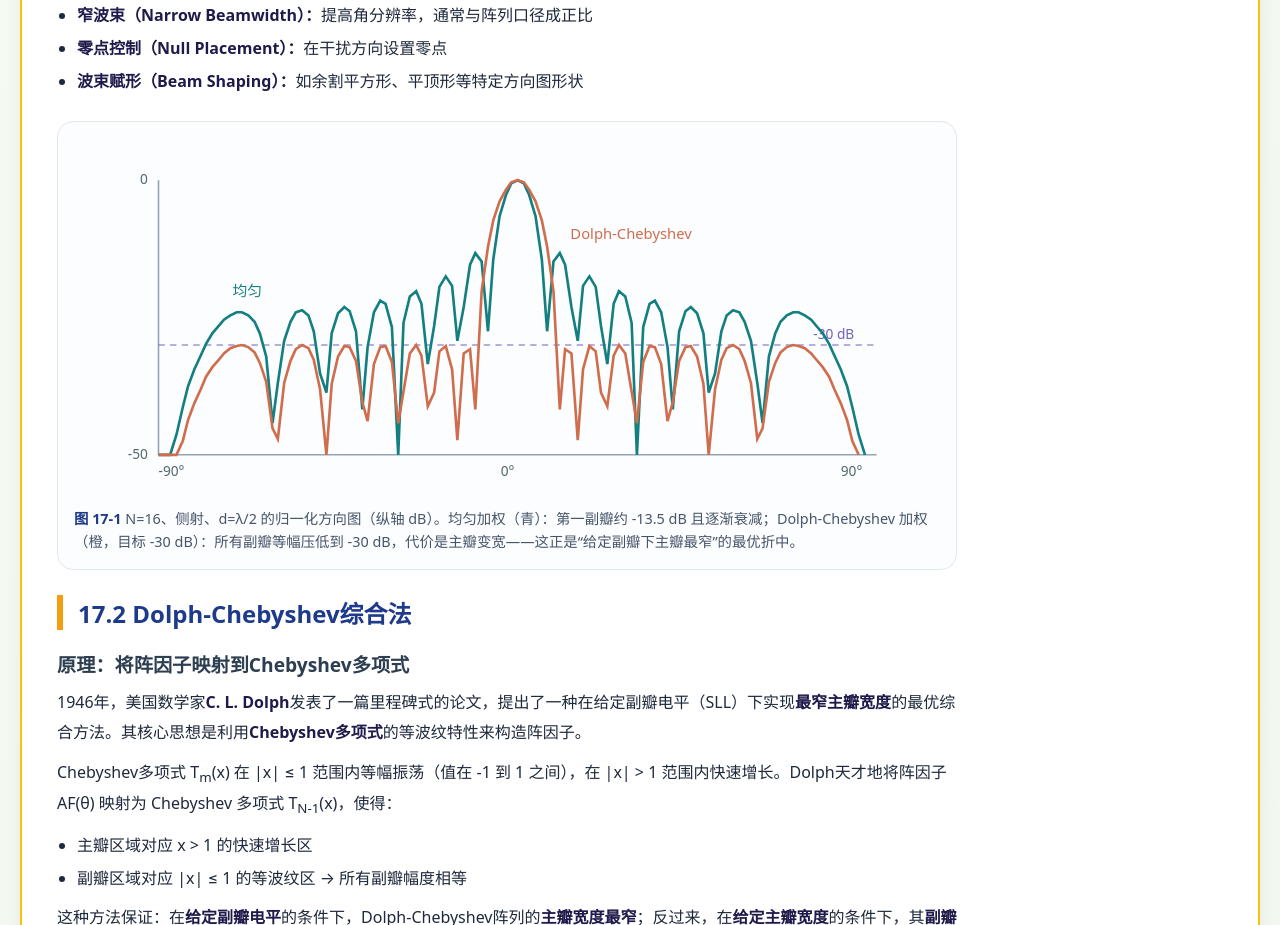
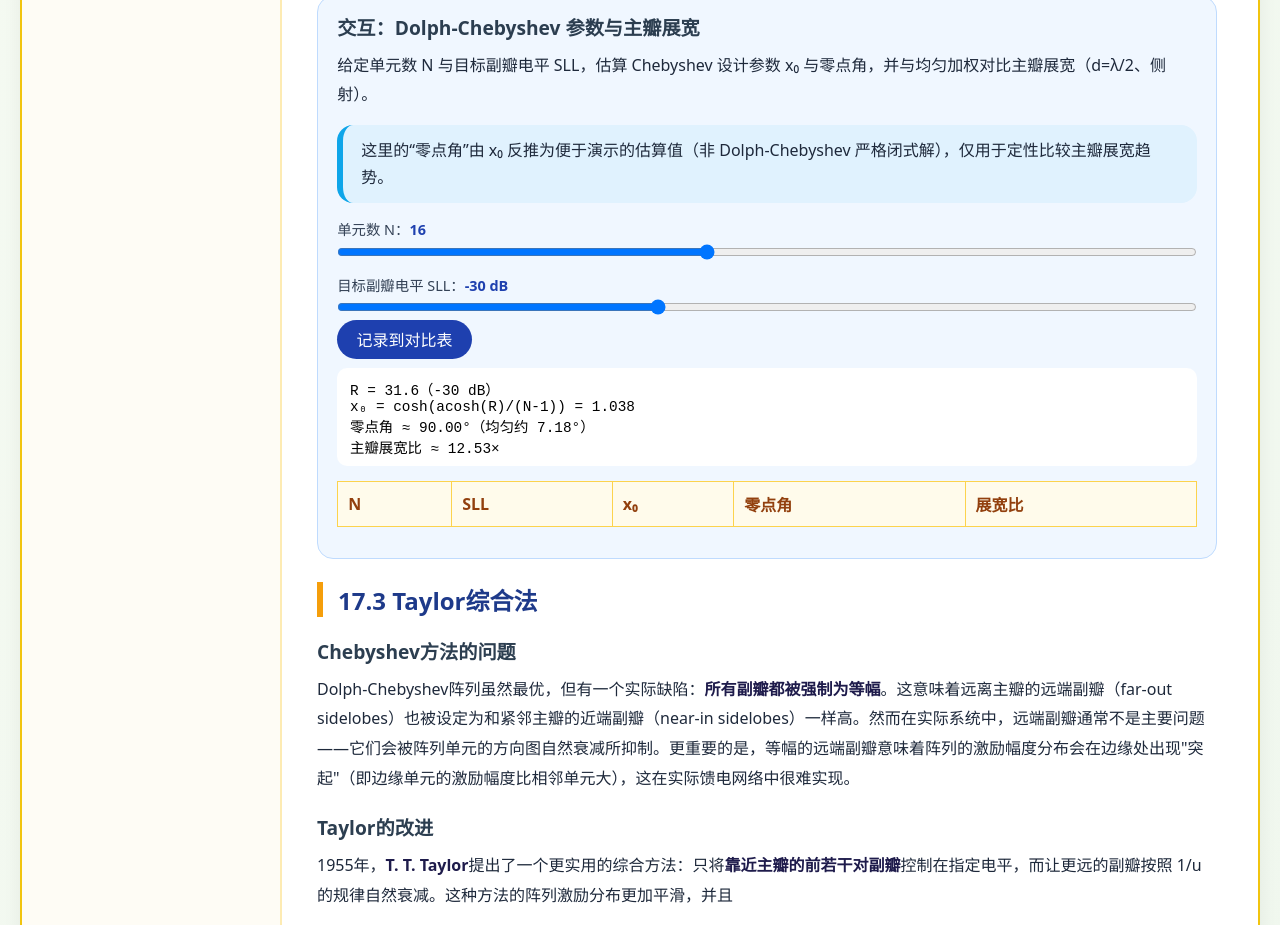
Before and after one commit to 1998x-stack/antenna-propagation-tutorial, a plain HTML site: page 17.html in a window 1280 px wide. Shown: the part 2751-3676 px from the top of the page. Drawn offline with Linux system fonts and the light colour scheme.

Commit message:
fix(antenna-propagation-tutorial): 修正第17章侧栏 nav 闭合并标注 Chebyshev 零点角为估算

```diff
--- a/17.html
+++ b/17.html
@@ -68,8 +68,6 @@
             <li><a href="26.html">第26章 6G天线与传播技术前沿</a></li>
             <li><a href="27.html">第27章 AI驱动的天线设计与优化</a></li>
             <li><a href="28.html">第28章 综合项目：5G毫米波阵列设计</a></li>
-        </ul>
-    </div>
         </ul>
     </nav>
     <main class="main-content" id="content">
@@ -217,6 +215,7 @@
         <div class="widget" id="widget-dolph" role="group" aria-label="Dolph-Chebyshev 设计参数估算器">
             <h3>交互：Dolph-Chebyshev 参数与主瓣展宽</h3>
             <p>给定单元数 N 与目标副瓣电平 SLL，估算 Chebyshev 设计参数 x₀ 与零点角，并与均匀加权对比主瓣展宽（d=λ/2、侧射）。</p>
+            <p class="tip">这里的“零点角”由 x₀ 反推为便于演示的估算值（非 Dolph-Chebyshev 严格闭式解），仅用于定性比较主瓣展宽趋势。</p>
             <label for="d-n">单元数 N：<output id="d-n-out">16</output></label>
             <input id="d-n" type="range" min="4" max="32" value="16" step="1">
             <label for="d-sll">目标副瓣电平 SLL：<output id="d-sll-out">-30 dB</output></label>
```
